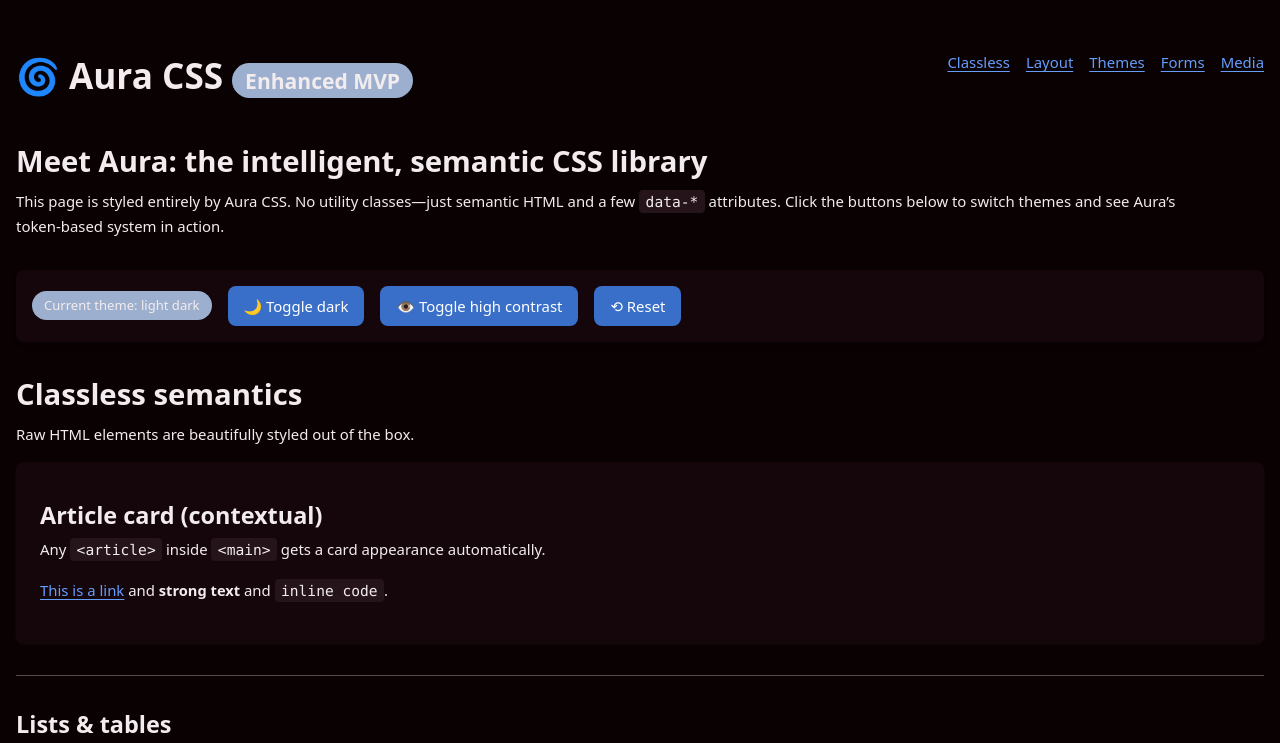
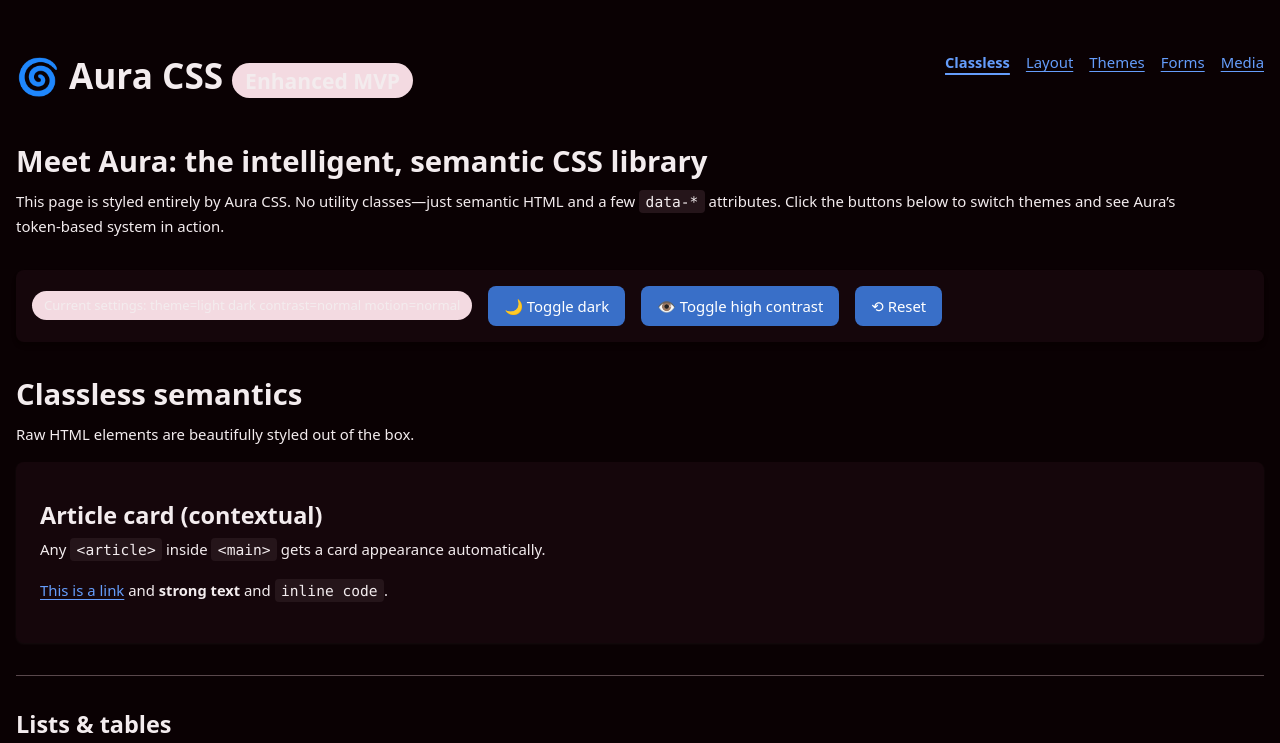
Before and after one commit to srdjan/auras, a plain HTML site: page aura-css.html in a window 1280 px wide. Both pictures are taken after a click on the button "🌙 Toggle dark". Shown: the top 743 px of the page. Drawn offline with Linux system fonts and the light colour scheme.

Commit message:
refactor(css): introduce orthogonal attribute API and accessibility layer
Replace substring-matched data-theme tokens with word-matched selectors
and separate data-contrast, data-motion, data-align, data-justify, and
data-gap attributes. This decouples independent concerns that were
previously packed into a single data-theme or data-layout string.

Add accessibility defaults: :focus-visible ring, :user-invalid borders,
disabled button states, prefers-reduced-motion fallback, and
aria-current page indicator. Register @property for theme tokens to
enable animated theme transitions. Extract demo styles to aura-demo.css.

Intent: restructure
Scope: css/layout, css/tokens, css/a11y, css/components, demo
Decided-Against: keeping combined data-layout tokens only (substring matching fragile, orthogonal axes are independent concerns)
Decided-Against: removing legacy layout combos entirely (breaking change for existing markup)
Refs: d2b02e4

Co-Authored-By: Claude Opus 4.6 <noreply@anthropic.com>

```diff
--- a/aura-css.css
+++ b/aura-css.css
@@ -1,5 +1,24 @@
 /* ===== AURA CSS MVP – WITH ENHANCEMENTS ===== */
 @layer reset, tokens, defaults, layouts, components, utilities, print;
+
+/* Register key theme tokens so runtime theme updates animate predictably. */
+@property --hue-primary {
+  syntax: "<number>";
+  inherits: true;
+  initial-value: 260;
+}
+
+@property --primary-c {
+  syntax: "<number>";
+  inherits: true;
+  initial-value: 0.15;
+}
+
+@property --primary-l {
+  syntax: "<percentage>";
+  inherits: true;
+  initial-value: 55%;
+}
 
 /* ---------- RESET ---------- */
 @layer reset {
@@ -109,7 +128,7 @@
   }
 
   /* Dark theme */
-  [data-theme*="dark"] {
+  [data-theme~="dark"] {
     --bg: var(--gray-12);
     --text: var(--gray-1);
     --text-muted: var(--gray-6);
@@ -123,14 +142,16 @@
   }
 
   /* High contrast */
-  [data-theme*="high-contrast"] {
+  [data-contrast="more"],
+  [data-theme~="high-contrast"] {
     --border: var(--text);
     --border-strong: var(--text);
     --text-muted: var(--text);
   }
 
   /* Reduce motion */
-  [data-theme*="reduce-motion"] {
+  [data-motion="reduce"],
+  [data-theme~="reduce-motion"] {
     --transition-fast: 0s;
     --transition-base: 0s;
   }
@@ -148,6 +169,20 @@
       --link: oklch(70% 0.15 var(--hue-primary));
       --link-visited: oklch(70% 0.1 var(--hue-secondary));
       --shadow-sm: 0 1px 3px 0 rgb(255 255 255 / 0.05);
+    }
+  }
+
+  @media (prefers-reduced-motion: reduce) {
+    :root:not([data-motion]) {
+      --transition-fast: 0s;
+      --transition-base: 0s;
+    }
+  }
+
+  @supports (color: color-mix(in oklch, black, white)) {
+    :root {
+      --primary-hover: color-mix(in oklch, var(--primary) 88%, black);
+      --primary-subtle: color-mix(in oklch, var(--primary) 20%, white);
     }
   }
 }
@@ -193,6 +228,11 @@
   a:visited { color: var(--link-visited); }
   a:hover { color: var(--primary-hover); }
 
+  :where(a, button, input, select, textarea):focus-visible {
+    outline: 2px solid var(--focus-ring);
+    outline-offset: 2px;
+  }
+
   /* Forms */
   button, input[type="button"], input[type="submit"] {
     background-color: var(--primary);
@@ -204,6 +244,14 @@
     transition: background-color var(--transition-fast);
   }
   button:hover { background-color: var(--primary-hover); }
+  button:disabled,
+  input[type="button"]:disabled,
+  input[type="submit"]:disabled,
+  [role="button"][aria-disabled="true"] {
+    opacity: 0.6;
+    cursor: not-allowed;
+    pointer-events: none;
+  }
 
   input:not([type="button"]):not([type="submit"]), textarea, select {
     background-color: var(--surface);
@@ -212,6 +260,9 @@
     padding: var(--space-2) var(--space-3);
     border-radius: var(--radius-sm);
     width: 100%;
+  }
+  :where(input, textarea, select):user-invalid {
+    border-color: var(--color-error);
   }
 
   table {
@@ -249,29 +300,47 @@
 
 /* ---------- LAYOUT ATTRIBUTE ---------- */
 @layer layouts {
-  [data-layout] {
+  :where([data-layout]) {
     display: flex;
     flex-wrap: wrap;
   }
-  [data-layout*="row"] { flex-direction: row; }
-  [data-layout*="col"] { flex-direction: column; }
-  [data-layout*="grid"] {
+  :where([data-layout~="row"]) { flex-direction: row; }
+  :where([data-layout~="col"]) { flex-direction: column; }
+  :where([data-layout~="grid"]) {
     display: grid;
     grid-template-columns: repeat(auto-fit, minmax(min(100%, var(--grid-min, 250px)), 1fr));
   }
-  /* Alignment combos */
-  [data-layout*="center"] { align-items: center; justify-content: center; }
-  [data-layout*="center-between"] { align-items: center; justify-content: space-between; }
-  [data-layout*="center-start"] { align-items: center; justify-content: flex-start; }
-  [data-layout*="stretch"] { align-items: stretch; }
+  /* New orthogonal alignment API */
+  [data-align="start"] { align-items: flex-start; }
+  [data-align="center"] { align-items: center; }
+  [data-align="end"] { align-items: flex-end; }
+  [data-align="stretch"] { align-items: stretch; }
 
-  /* Gap */
-  [data-layout*="gap-2"] { gap: var(--space-2); }
-  [data-layout*="gap-4"] { gap: var(--space-4); }
-  [data-layout*="gap-6"] { gap: var(--space-6); }
+  [data-justify="start"] { justify-content: flex-start; }
+  [data-justify="center"] { justify-content: center; }
+  [data-justify="end"] { justify-content: flex-end; }
+  [data-justify="between"] { justify-content: space-between; }
+  [data-justify="around"] { justify-content: space-around; }
+  [data-justify="evenly"] { justify-content: space-evenly; }
+
+  [data-gap="1"] { gap: var(--space-1); }
+  [data-gap="2"] { gap: var(--space-2); }
+  [data-gap="3"] { gap: var(--space-3); }
+  [data-gap="4"] { gap: var(--space-4); }
+  [data-gap="6"] { gap: var(--space-6); }
+  [data-gap="8"] { gap: var(--space-8); }
+
+  /* Legacy layout token combinations (kept for compatibility) */
+  :where([data-layout~="center"]) { align-items: center; justify-content: center; }
+  :where([data-layout~="center-between"]) { align-items: center; justify-content: space-between; }
+  :where([data-layout~="center-start"]) { align-items: center; justify-content: flex-start; }
+  :where([data-layout~="stretch"]) { align-items: stretch; }
+  :where([data-layout~="gap-2"]) { gap: var(--space-2); }
+  :where([data-layout~="gap-4"]) { gap: var(--space-4); }
+  :where([data-layout~="gap-6"]) { gap: var(--space-6); }
 
   /* Container */
-  [data-layout*="container"] {
+  :where([data-layout~="container"]) {
     display: block;
     max-width: var(--container-max);
     margin-inline: auto;
@@ -281,6 +350,7 @@
 
 /* ---------- COMPONENTS (contextual enhancements) ---------- */
 @layer components {
+  [data-ui~="site-header"],
   header:has(nav) {
     display: flex;
     align-items: center;
@@ -290,6 +360,7 @@
     padding-block: var(--space-4);
   }
 
+  [data-surface="card"],
   main article {
     border-radius: var(--radius-md);
     padding: var(--space-6);
@@ -297,9 +368,16 @@
     box-shadow: var(--shadow-sm);
   }
 
+  [data-nav="inline"] > ul,
   nav ul {
     display: flex;
     gap: var(--space-4);
+  }
+
+  [aria-current="page"] {
+    font-weight: 600;
+    text-underline-offset: 0.3em;
+    text-decoration-thickness: 0.12em;
   }
 
   /* Form validation */
@@ -318,7 +396,8 @@
     top: 0;
     z-index: 10;
   }
-  [data-visually-hidden] {
+  [data-visually-hidden],
+  [data-sr-only] {
     position: absolute;
     width: 1px; height: 1px;
     padding: 0; margin: -1px;
@@ -416,27 +495,3 @@
     }
   }
 }
-
-/* ---------- DEMO-SPECIFIC STYLES (not part of Aura) ---------- */
-.demo-controls {
-  margin-block: var(--space-8);
-  padding: var(--space-4);
-  background: var(--surface);
-  border-radius: var(--radius-md);
-  box-shadow: var(--shadow-md);
-}
-.theme-badge {
-  display: inline-block;
-  background: var(--primary-subtle);
-  color: var(--text);
-  padding: var(--space-1) var(--space-3);
-  border-radius: var(--radius-full);
-  font-size: var(--text-sm);
-}
-.demo-box {
-  background: var(--surface-raised);
-  border: 1px solid var(--border);
-  padding: var(--space-4);
-  border-radius: var(--radius-md);
-  text-align: center;
-}
--- a/aura-css.html
+++ b/aura-css.html
@@ -5,13 +5,14 @@
   <meta name="viewport" content="width=device-width, initial-scale=1.0">
   <title>Aura CSS · Enhanced MVP Demo</title>
   <link rel="stylesheet" href="aura-css.css">
+  <link rel="stylesheet" href="aura-demo.css">
 </head>
 <body data-layout="container">
-  <header>
+  <header data-ui="site-header">
     <h1>🌀 Aura CSS <span style="font-size:0.6em; background:var(--primary-subtle); padding:0.2rem 0.8rem; border-radius:var(--radius-full);">Enhanced MVP</span></h1>
-    <nav>
+    <nav data-nav="inline">
       <ul>
-        <li><a href="#classless">Classless</a></li>
+        <li><a href="#classless" aria-current="page">Classless</a></li>
         <li><a href="#layout">Layout</a></li>
         <li><a href="#themes">Themes</a></li>
         <li><a href="#forms">Forms</a></li>
@@ -25,8 +26,8 @@
     <p>This page is styled entirely by Aura CSS. No utility classes—just semantic HTML and a few <code>data-*</code> attributes. Click the buttons below to switch themes and see Aura’s token‑based system in action.</p>
 
     <!-- Theme controls -->
-    <div class="demo-controls" data-layout="row center-start gap-4">
-      <span class="theme-badge">Current theme: <span id="theme-indicator">light</span></span>
+    <div class="demo-controls" data-layout="row" data-align="center" data-justify="start" data-gap="4">
+      <span class="theme-badge">Current settings: <span id="theme-indicator">light</span></span>
       <button id="toggle-dark">🌙 Toggle dark</button>
       <button id="toggle-high-contrast">👁️ Toggle high contrast</button>
       <button id="reset-themes">⟲ Reset</button>
@@ -67,7 +68,7 @@
       <p>Structure your page without utility classes.</p>
 
       <h3>Grid example</h3>
-      <div data-layout="grid gap-4">
+      <div data-layout="grid" data-gap="4">
         <div class="demo-box">Item 1</div>
         <div class="demo-box">Item 2</div>
         <div class="demo-box">Item 3</div>
@@ -75,19 +76,19 @@
       </div>
 
       <h3>Flex row with gap and alignment</h3>
-      <div data-layout="row center-between gap-4">
+      <div data-layout="row" data-align="center" data-justify="between" data-gap="4">
         <span>Left item</span>
         <span>Center item</span>
         <span>Right item</span>
       </div>
 
       <h3>Nested layouts</h3>
-      <div data-layout="col gap-4">
-        <header data-layout="row center-between gap-2">
+      <div data-layout="col" data-gap="4">
+        <header data-layout="row" data-align="center" data-justify="between" data-gap="2">
           <span>Header inside column</span>
           <button>Action</button>
         </header>
-        <div data-layout="grid gap-4" style="--grid-min: 200px;">
+        <div data-layout="grid" data-gap="4" style="--grid-min: 200px;">
           <div class="demo-box">Cell 1</div>
           <div class="demo-box">Cell 2</div>
           <div class="demo-box">Cell 3</div>
@@ -98,7 +99,7 @@
     <!-- ========== THEMES ========== -->
     <section id="themes">
       <h2>Composable themes</h2>
-      <p>The <code>data-theme</code> attribute can combine multiple tokens. Try it with the buttons above.</p>
+      <p>Use <code>data-theme</code> for color themes and <code>data-contrast</code> for contrast preferences.</p>
       <blockquote>
         <p>“Design tokens update instantly—no rebuild needed.”</p>
         <footer>— Aura’s token system</footer>
@@ -135,7 +136,7 @@
     <section id="media">
       <h2>Aspect ratio & fit utilities</h2>
       <p>Use <code>data-aspect</code> and <code>data-fit</code> for responsive media.</p>
-      <div data-layout="grid gap-4" style="--grid-min: 200px;">
+      <div data-layout="grid" data-gap="4" style="--grid-min: 200px;">
         <figure>
           <div data-aspect="16/9" style="background: var(--primary-subtle);">
             <img src="https://picsum.photos/400/225" data-fit="cover" alt="Demo" style="width:100%; height:100%;">
@@ -175,7 +176,7 @@
   </main>
 
   <footer data-layout="container" style="margin-top: var(--space-12); border-top: 1px solid var(--border); padding-block: var(--space-6);">
-    <p data-layout="row center-between">
+    <p data-layout="row" data-align="center" data-justify="between">
       <span>🌀 Aura CSS – Enhanced MVP</span>
       <span>Built with modern CSS &hearts;</span>
     </p>
@@ -187,33 +188,55 @@
       const root = document.documentElement;
       const indicator = document.getElementById('theme-indicator');
 
+      function getThemeTokens() {
+        const value = root.getAttribute('data-theme');
+        return value ? value.split(/\s+/).filter(Boolean) : [];
+      }
+
+      function setThemeTokens(tokens) {
+        if (tokens.length > 0) {
+          root.setAttribute('data-theme', tokens.join(' '));
+          return;
+        }
+        root.removeAttribute('data-theme');
+      }
+
+      function toggleThemeToken(token) {
+        const tokens = new Set(getThemeTokens());
+        if (tokens.has(token)) {
+          tokens.delete(token);
+        } else {
+          tokens.add(token);
+        }
+        setThemeTokens(Array.from(tokens));
+      }
+
       function updateIndicator() {
         const theme = root.getAttribute('data-theme') || 'light (default)';
-        indicator.textContent = theme;
+        const contrast = root.getAttribute('data-contrast') || 'normal';
+        const motion = root.getAttribute('data-motion') || 'normal';
+        indicator.textContent = `theme=${theme} contrast=${contrast} motion=${motion}`;
       }
 
       document.getElementById('toggle-dark').addEventListener('click', () => {
-        const current = root.getAttribute('data-theme') || '';
-        if (current.includes('dark')) {
-          root.setAttribute('data-theme', current.replace('dark', '').trim());
-        } else {
-          root.setAttribute('data-theme', (current + ' dark').trim());
-        }
+        toggleThemeToken('dark');
         updateIndicator();
       });
 
       document.getElementById('toggle-high-contrast').addEventListener('click', () => {
-        const current = root.getAttribute('data-theme') || '';
-        if (current.includes('high-contrast')) {
-          root.setAttribute('data-theme', current.replace('high-contrast', '').trim());
+        const current = root.getAttribute('data-contrast');
+        if (current === 'more') {
+          root.removeAttribute('data-contrast');
         } else {
-          root.setAttribute('data-theme', (current + ' high-contrast').trim());
+          root.setAttribute('data-contrast', 'more');
         }
         updateIndicator();
       });
 
       document.getElementById('reset-themes').addEventListener('click', () => {
         root.removeAttribute('data-theme');
+        root.removeAttribute('data-contrast');
+        root.removeAttribute('data-motion');
         updateIndicator();
       });
 
--- /dev/null
+++ b/aura-demo.css
@@ -0,0 +1,25 @@
+/* Demo-only styles. Aura library consumers should not import this file. */
+.demo-controls {
+  margin-block: var(--space-8);
+  padding: var(--space-4);
+  background: var(--surface);
+  border-radius: var(--radius-md);
+  box-shadow: var(--shadow-md);
+}
+
+.theme-badge {
+  display: inline-block;
+  background: var(--primary-subtle);
+  color: var(--text);
+  padding: var(--space-1) var(--space-3);
+  border-radius: var(--radius-full);
+  font-size: var(--text-sm);
+}
+
+.demo-box {
+  background: var(--surface-raised);
+  border: 1px solid var(--border);
+  padding: var(--space-4);
+  border-radius: var(--radius-md);
+  text-align: center;
+}
```
